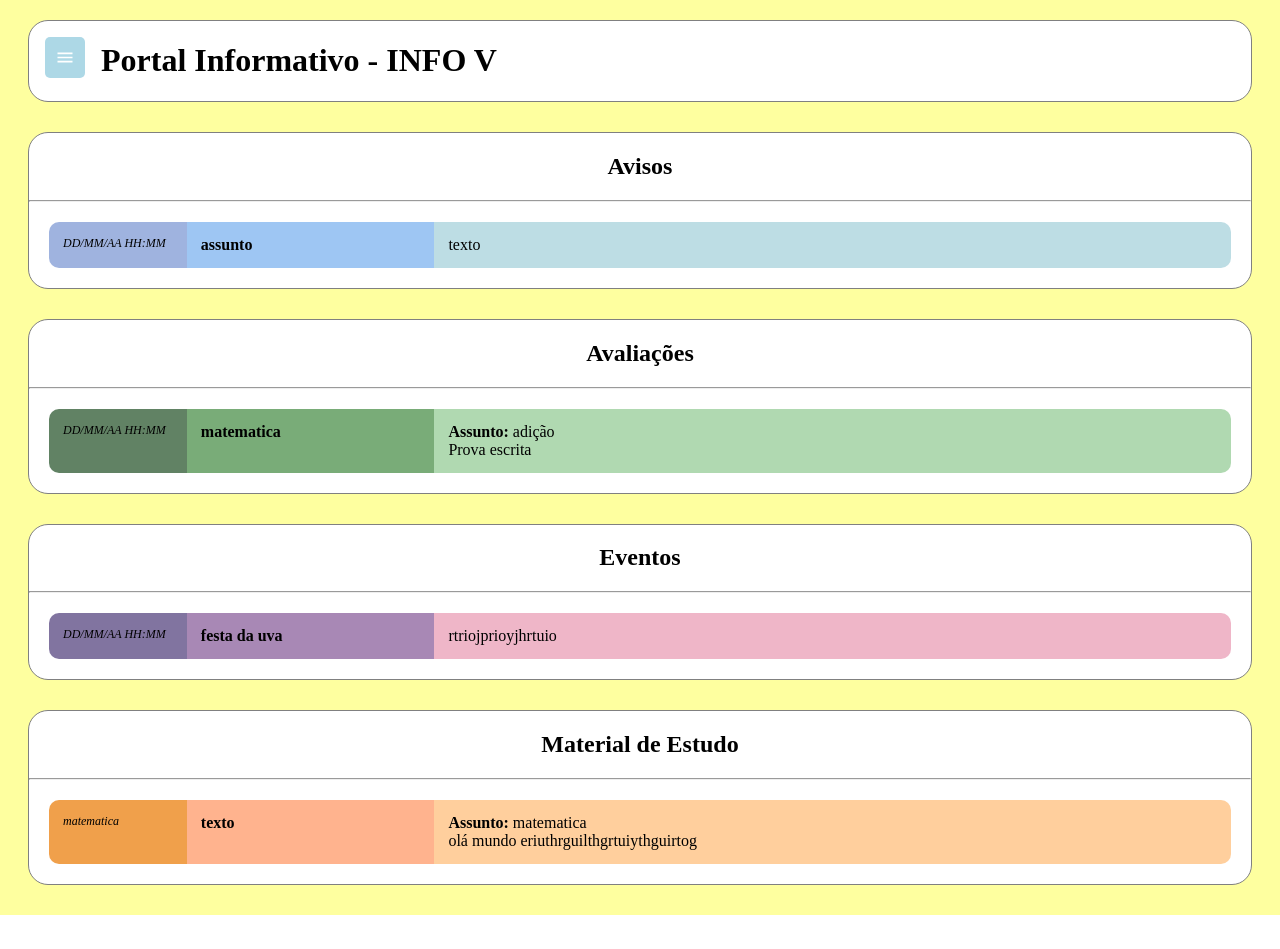
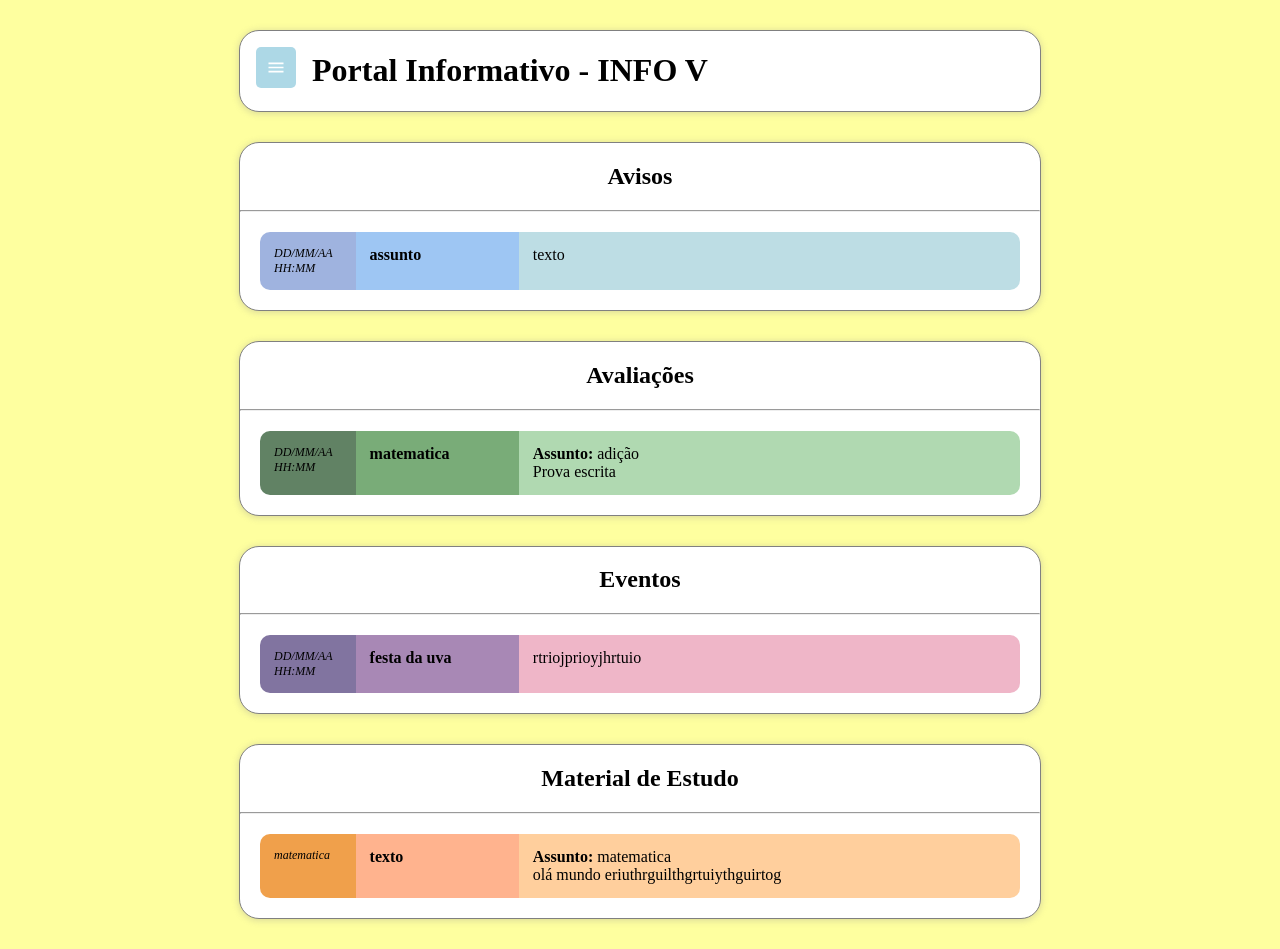
Before and after one commit to BrennoGithub/portalavisos, a Flask app: page /usuario-comun in a window 1280 px wide. Before the commit the page ends 915 px from the top, so only its background shows below. Run offline with Flask 3, Linux system fonts and the light colour scheme; grey boxes are pictures that could not be loaded.

Commit message:
Adição de sombreamento nos elementos e colocação de largura minima e maxima

```diff
--- a/static/css/estilo_avisos.css
+++ b/static/css/estilo_avisos.css
@@ -4,7 +4,14 @@
     border: solid 1px gray;
     border-radius: 20px;
     background-color: white;
-    margin: 20px 20px 30px 20px;
+    margin: 30px auto 30px auto;
+    min-width: 600px;
+    max-width: 800px;
+    box-shadow: 0px 1px 6px 1px rgba(148, 147, 147, 0.3);
+}
+
+.cabeca_pagina:hover{
+    box-shadow: 0px 1px 6px 3px rgba(148, 147, 147, 0.3);
 }
 
 .area{
@@ -17,10 +24,17 @@
     background-color: white;
     border: solid 1px gray;
     border-radius: 20px;
-    margin: 0px 20px 30px 20px;
+    margin: 0px auto 30px auto;
     text-align: center;
     width: auto;
     min-height: 140px;
+    min-width: 600px;
+    max-width: 800px;
+    box-shadow: 0px 1px 6px 1px rgba(148, 147, 147, 0.3);
+}
+
+.areaMaterial:hover{
+    box-shadow: 0px 1px 6px 3px rgba(148, 147, 147, 0.3);
 }
 
 /*Estilo do formulario de avisos*/
```
